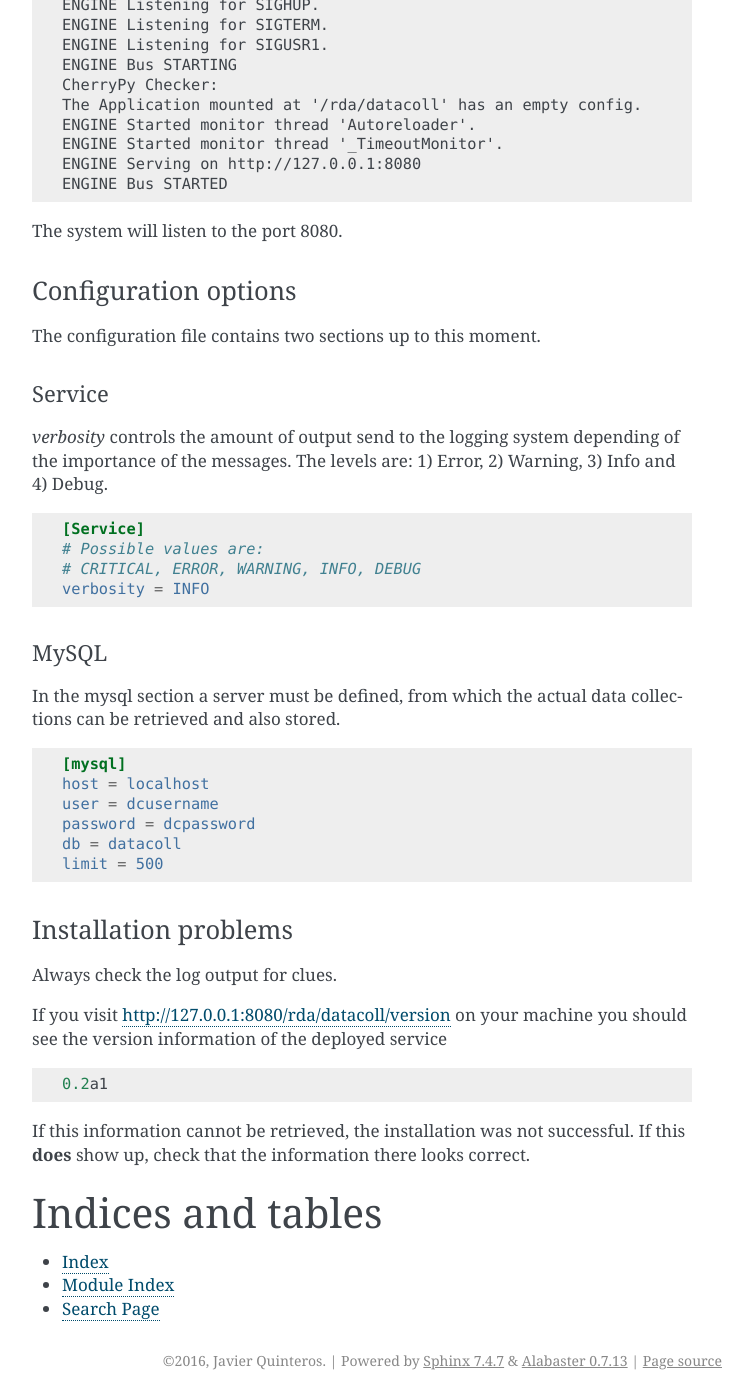
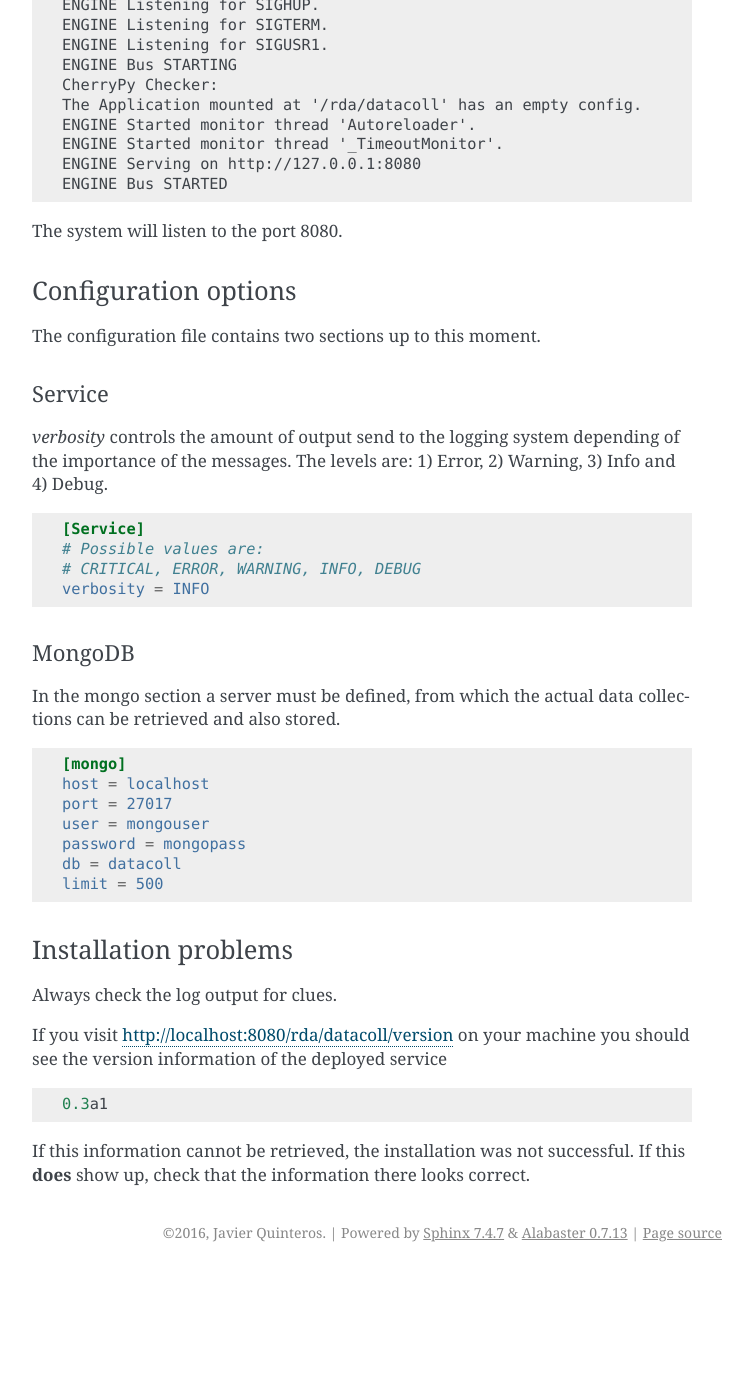
Before and after one commit to javiquinte/datacoll, a Sphinx documentation site: the page built from doc/index.rst, in a window 1280 px wide and 1400 px high, scrolled down 1503 px. Shown: the whole window, without its empty margins (388-1141 px from the left). Built offline with Sphinx 7.4.7, drawn with Linux system fonts in a browser that asks for light colours; after the commit the page ends 2775 px from its top, so only the background shows below that; some of the changed text lies outside the part shown.

Commit message:
Update documentation

```diff
--- a/doc/index.rst
+++ b/doc/index.rst
@@ -111,38 +111,31 @@ Info and 4) Debug.
     # CRITICAL, ERROR, WARNING, INFO, DEBUG
     verbosity = INFO
 
-MySQL
-"""""
+MongoDB
+"""""""
 
-In the mysql section a server must be defined, from which the actual data
+In the mongo section a server must be defined, from which the actual data
 collections can be retrieved and also stored.
 
 .. code-block:: ini
 
-    [mysql]
-    host = localhost
-    user = dcusername
-    password = dcpassword
-    db = datacoll
-    limit = 500
+   [mongo]
+   host = localhost
+   port = 27017
+   user = mongouser
+   password = mongopass
+   db = datacoll
+   limit = 500
 
 Installation problems
 ^^^^^^^^^^^^^^^^^^^^^
 
 Always check the log output for clues.
 
-If you visit http://127.0.0.1:8080/rda/datacoll/version on your machine
+If you visit http://localhost:8080/rda/datacoll/version on your machine
 you should see the version information of the deployed service ::
 
-    0.2a1
+    0.3a1
 
 If this information cannot be retrieved, the installation was not successful.
 If this **does** show up, check that the information there looks correct.
-
-
-Indices and tables
-==================
-
-* :ref:`genindex`
-* :ref:`modindex`
-* :ref:`search`
```
